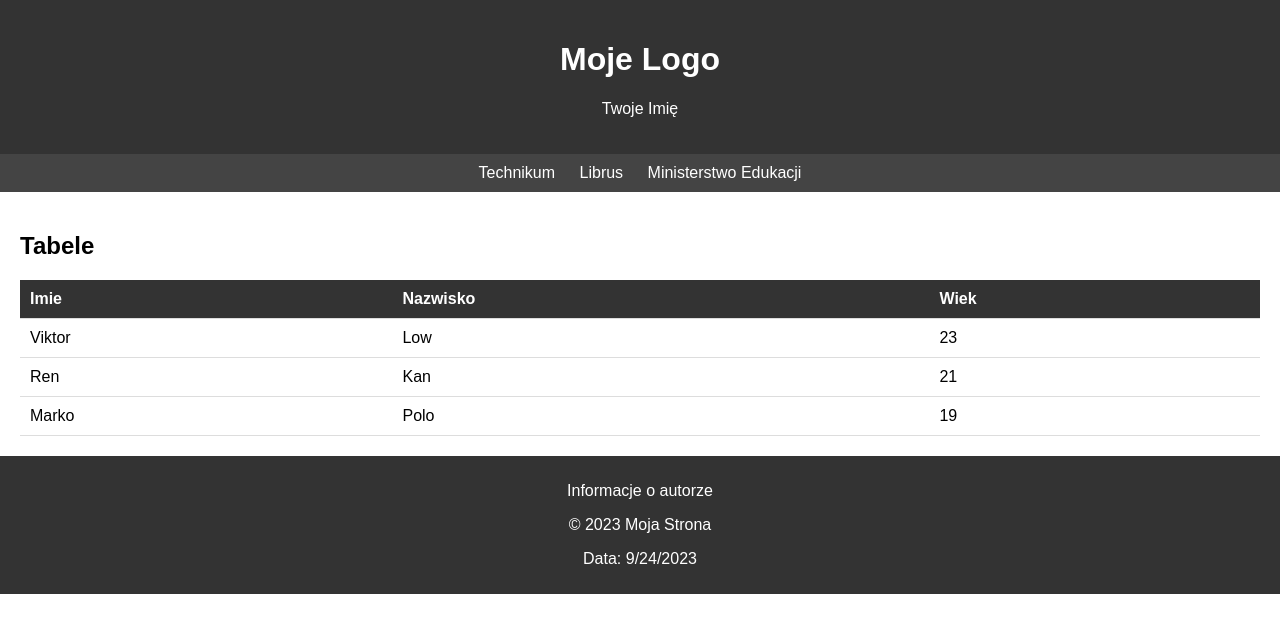
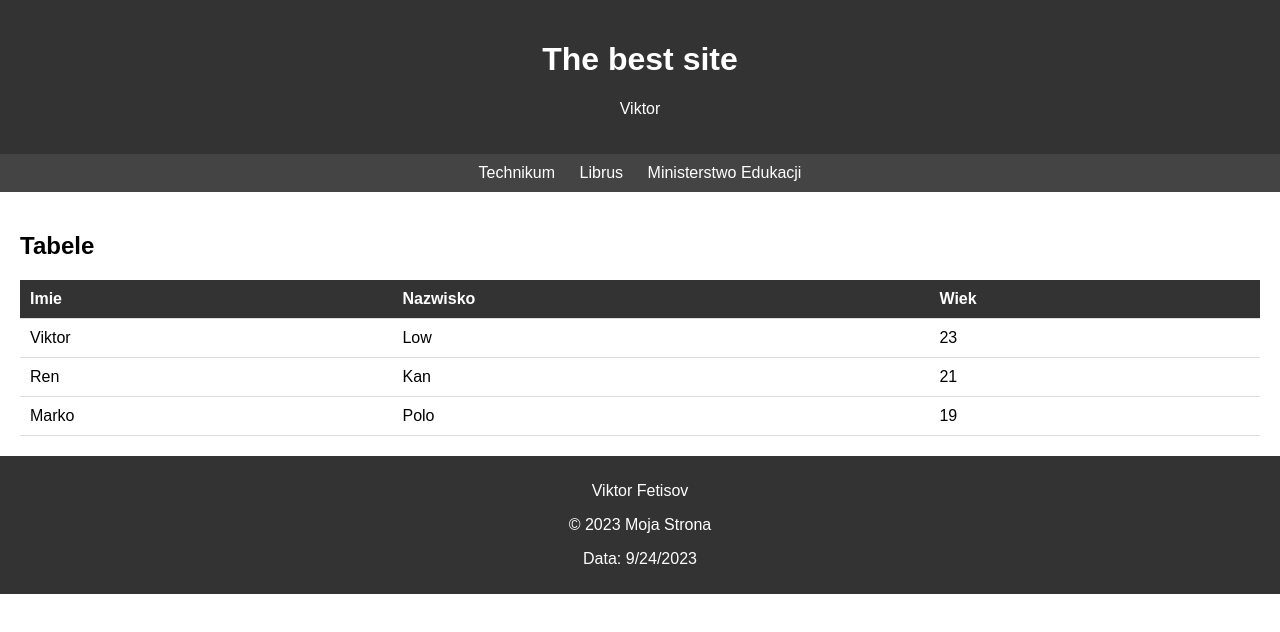
Before and after one commit to Viktor200717/tabel, a plain HTML site: page index.html in a window 1280 px wide. Drawn offline with Linux system fonts and the light colour scheme.

Commit message:
Update index.html

```diff
--- a/index.html
+++ b/index.html
@@ -61,8 +61,8 @@
 </head>
 <body>
     <header>
-        <h1>Moje Logo</h1>
-        <p>Twoje Imię</p>
+        <h1>The best site</h1>
+        <p>Viktor</p>
     </header>
 
     <nav>
@@ -98,7 +98,7 @@
     </section>
 
     <footer>
-        <p>Informacje o autorze</p>
+        <p>Viktor Fetisov</p>
         <p>&copy; 2023 Moja Strona</p>
         <p>Data: <span id="currentDate"></span></p>
     </footer>
```
